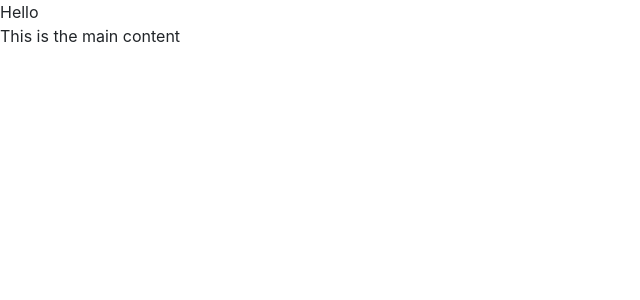
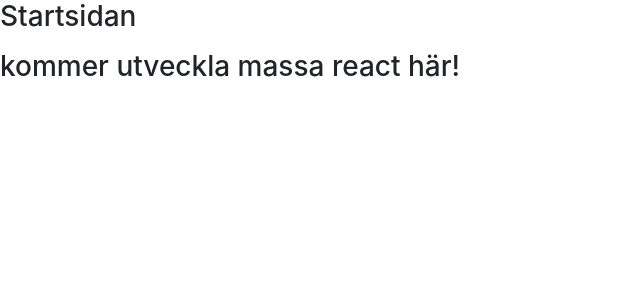
Before and after one commit to KevinCarvajal/React-Project, a React (Create React App) app in the folder my-app/: page / in a window 1280 px wide. Shown: the top 300 px of the page, without its empty margins (0-640 px from the left). Built offline with nearby package versions, Linux system fonts and the light colour scheme.

Commit message:
Package jSON / Also boostrap fix
more npm installation and created a startpage view

```diff
--- a/my-app/src/App.js
+++ b/my-app/src/App.js
@@ -1,14 +1,25 @@
 import React from 'react';
-import 'bootstrap/dist/css/bootstrap.min.css';
+import { BrowserRouter as Router, Route, Switch } from "react-router-dom";
+
+import StartPage from './views/StartPage'
 
 
-function App() {
-  return (
-    <div className="App">
-     <header>Hello</header>
-     <main>This is the main content</main>
-    </div>
-  );
+class App extends React.Component {
+  render() {
+    return (
+      <Router>
+        <div className="App">
+          {/* <Header /> */}
+          <main>
+            <Switch>
+              <Route exact path="/" component={StartPage} />
+            </Switch>
+          </main>
+          {/* <Footer /> */}
+        </div>
+      </Router>
+    )
+  }
 }
 
 export default App;
--- a/my-app/src/index.js
+++ b/my-app/src/index.js
@@ -1,11 +1,9 @@
-import React from 'react';
-import ReactDOM from 'react-dom';
-import App from './App';
-import * as serviceWorker from './serviceWorker';
+import React from 'react'
+import ReactDOM from 'react-dom'
+import App from './App'
+import './sass/bootstrap.scss'
+import * as serviceWorker from './serviceWorker'
 
-ReactDOM.render(<App />, document.getElementById('root'));
+ReactDOM.render(<App />, document.getElementById('root'))
 
-// If you want your app to work offline and load faster, you can change
-// unregister() to register() below. Note this comes with some pitfalls.
-// Learn more about service workers: https://bit.ly/CRA-PWA
-serviceWorker.unregister();
+serviceWorker.unregister()
--- /dev/null
+++ b/my-app/src/sass/basic-styles.scss
@@ -0,0 +1,3 @@
+@import "./variables.scss";
+
+//basic scss code that will rarely be changed.
--- /dev/null
+++ b/my-app/src/sass/bootstrap-overrides.scss
@@ -0,0 +1,16 @@
+// Colors
+$primary:       #FF8503; // Orange
+$primary-hover: #be6200; // Darker orange
+$background:    #FFF5F5; // Light tinted pink e.g. background
+$success:       #008339; // Everything green
+$timer:         #005247; // Used for timer active
+$info:          #fff7f1; // Info boxes
+$gray:          #dfe0df; // e.g. footer
+$warning:       #ffdc67; // Attention signs
+
+// Borders
+$light:        rgba(0,0,0,0.1); // Very light gray
+// Typographics
+$text:         #111;         // Default text colour
+$big-text:     'Montserrat'; // Headlines
+$small-text:   'Open Sans';  // Bread
--- /dev/null
+++ b/my-app/src/sass/bootstrap.scss
@@ -0,0 +1,4 @@
+@import '../../node_modules/bootstrap/scss/functions';
+@import './bootstrap-overrides.scss';
+@import '../../node_modules/bootstrap/scss/bootstrap';
+@import './basic-styles.scss';
--- /dev/null
+++ b/my-app/src/sass/variables.scss
@@ -0,0 +1,4 @@
+@import './bootstrap-overrides.scss';
+@import '../../node_modules/bootstrap/scss/functions';
+@import '../../node_modules/bootstrap/scss/variables';
+@import '../../node_modules/bootstrap/scss/mixins/'
--- /dev/null
+++ b/my-app/src/views/StartPage/index.js
@@ -0,0 +1,16 @@
+import React from "react"
+import "./style.scss"
+
+
+class StartPage extends React.Component {
+  render() {
+    return(
+    <div>
+    <h3 className="mb-5 mb-md-3">Startsidan</h3>
+    <h3 className="mb-5 mb-md-3">kommer utveckla massa react här!</h3>
+  </div>
+    )
+  }
+}
+
+export default StartPage
```
Also changed, not shown: my-app/package.json (+6 -1 lines), my-app/src/views/StartPage/style.scss (added), 1 other file (tests, documents, lock files or other folders).
